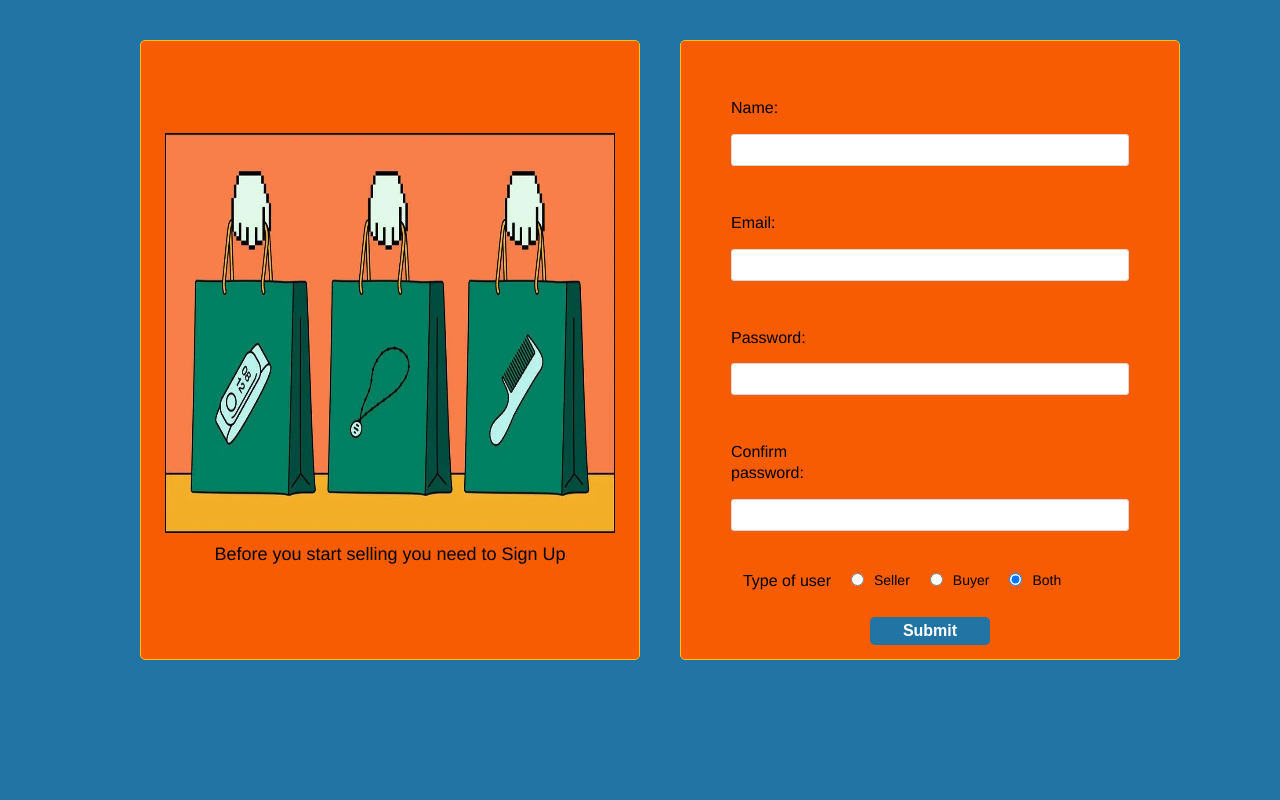
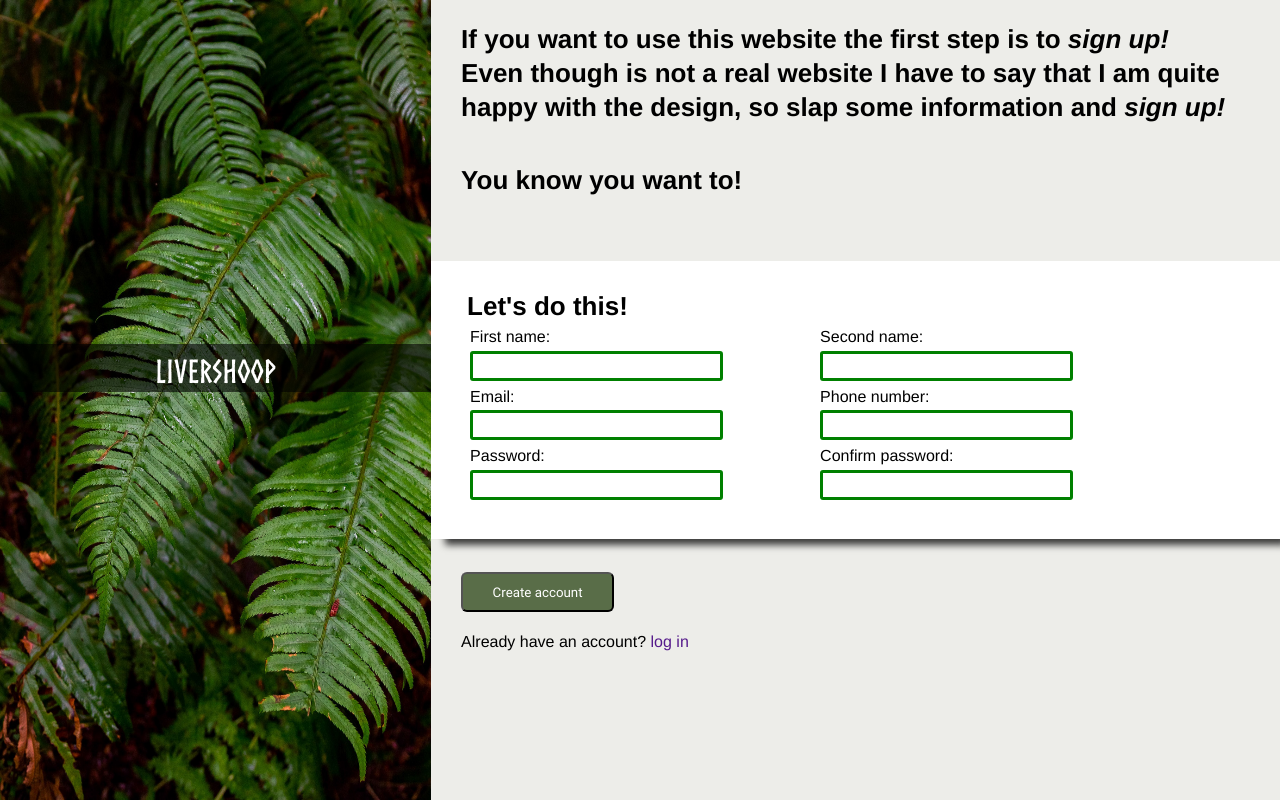
Before and after one commit to LAGstudi0/adWebsiteForm, a plain HTML site: page index.html in a window 1280 px wide. Drawn offline with Linux system fonts and the light colour scheme.

Commit message:
second iteration of the design finished, password check also added

```diff
--- a/index.html
+++ b/index.html
@@ -5,37 +5,63 @@
     <meta http-equiv="X-UA-Compatible" content="IE=edge">
     <meta name="viewport" content="width=device-width, initial-scale=1.0">
     <link rel="stylesheet" href="styles.css">
-    <title>Document</title>
+    <title>Sign Up</title>
+    <script>
+        function matchPasswords() {
+            var pwd1 = document.getElementById('password');
+            var pwd2 = document.getElementById('password2');
+
+            if(pwd1 == pwd2) {
+                alert('password matched');
+            }   else {
+                alert('password did not match');
+            }
+        }
+    </script>
 </head>
 <body>
-    <header>
-        <div class="form-header">
-            <img src="images/mainImage.jpg" alt="">
-            <div class="welcome-text">
-                Before you start selling you need to Sign Up
+    <div class="img-container">
+        <div class="banner"></div>
+        <h1>LIVERSHOOP</h1>
+        <img class="form-photo" src="images/leaf.jpg" alt="">
     </div>
+    <div class="form-container">
+        <div class="form-explanation">
+            <h1 class="form-top-text">If you want to use this website the first step is to <i>sign up!</i> Even though is
+                not a real website I have to say that I am quite happy with the design, so slap some information and
+                <i>sign up!</i>
+            </h1>
+            <h1 class="form-top-text" id="bottom">You know you want to!</h1>
         </div>
-    </header>
 
             <form action="" method="get" class="seller-form">
+                <h1 class="form-top-text">Let's do this!</h1>
+                <div class="form-inputs-container">
                     <div class="form-row">
-                <label for="full-name">Name:</label>
-                <input type="text" id="full-name" name="full-name">
+                        <label for="first-name">First name:</label>
+                        <input type="text" id="first-name" name="first-name" minlength="1">
+                    </div>
+                    <div class="form-row">
+                        <label for="second-name">Second name:</label>
+                        <input type="text" id="second-name" name="second-name" minlength="1">
                     </div>
                     <div class="form-row">
                         <label for="email">Email:</label>
                         <input type="email" id="email" name="email">
                     </div>
                     <div class="form-row">
+                        <label for="phone">Phone number:</label>
+                        <input type="tel" id="phone" name="phone" minlength="7">
+                    </div>
+                    <div class="form-row">
                         <label for="password">Password:</label>
-                <input type="password" id="password" name="password">
+                        <input type="password" name="password" minlength="7">
                     </div>
                     <div class="form-row">
                         <label for="password2">Confirm password:</label>
-                <input type="password" id="password2" name="password2">
+                        <input type="password" name="password2" minlength="7">
                     </div>
-
-            <fieldset class="legacy-form-row">
+                    <!-- <fieldset class="legacy-form-row">
                         <legend>Type of user</legend>
                         <input type="radio" name="user-type" id="user-type1" value="seller">
                         <label for="user-type1" class="radio-label">Seller</label>
@@ -43,9 +69,15 @@
                         <label for="user-type2" class="radio-label">Buyer</label>
                         <input type="radio" name="user-type" id="user-type3" value="both" checked>
                         <label for="user-type3" class="radio-label">Both</label>
-            </fieldset>
+                    </fieldset> -->
 
-            <div class="form-row-button"><button>Submit</button></div>
+                </div>
         </form>
+        <div class="form-row-button"><button onclick="matchPasswords()">Create account</button>
+        <span>Already have an account? <a href="">log in</a></span></div>
+    </div>
 </body>
+
+
+
 </html>
--- a/styles.css
+++ b/styles.css
@@ -4,182 +4,153 @@
     box-sizing: border-box;
 }
 
+@font-face {
+    font-family: logo;
+    src: url('fonts/Norse-Bold.otf');
+}
+
+@font-face {
+    font-family: h1Text;
+    src: url('fonts/Roboto-Regular.ttf');
+}
+
+html {
+    width: 100%;
+    height: 100%;
+}
 body {
-   background-color: #2274A5;
+    height: 100%;
+    width: 100%;
+   /* background-color: #2274A5; */
    font-family: 'helvetica', 'Arial', sans-serif;
    font-size: 16px;
    line-height: 1.3;
 
    display: flex;
-   flex-direction: column;
-   align-items: center;
+   /* grid-template-columns: 1fr 3fr; */
+   /* flex-direction: column; */
+   /* align-items: left; */
 }
 
-.form-header {
-    text-align: center;
-    background-color: #F75C03;
-    border: 1px solid #F1C40F;
-    border-radius: 5px;
-
-    width: 80%;
-    margin: 40px 40px;
-    padding: 10px;
+.img-container {
+    display: flex;
+    position: relative;
+    background-color: aqua;
+    height: 100%;
+    width: 650px;
 }
 
-.form-header .welcome-text {
-    margin-top: 10px;
-    font-size: 12px;
+.banner {
+    position: absolute;
+    text-align: center;
+    /* padding: 5px; */
+    width: 100%;
+    height: 3em;
+    background-color: black;
+    top: 43vh;
+    opacity: 0.6;
 }
 
-img {
-    width: 60%;
+.img-container h1 {
+    position: absolute;
+    top: 43.9vh;
+    width: 100%;
+    text-align: center;
+
+    color: white;
+    font-family: logo;
+    background-color: transparent;
 }
 
-.seller-form {
-    background-color: #F75C03;
-    border: 1px solid #F1C40F;
-    border-radius: 5px;
+.form-photo {
+    min-width: 120px;
+    height: 100%;
+    width: 100%;
+}
 
-    width: 80%;
-    padding: 50px;
-    margin: 0 0 40px 0;
+.form-container {
+    width: 100%;
+    background-color: #edede9;
+}
+
+.form-container .seller-form {
+    padding: 6px;
+    background-color: white;
+    box-shadow:  10px 10px 7px -4px rgba(0,0,0,0.75);
+}
+
+.form-inputs-container {
+    display: grid;
+    margin-bottom: 30px;
+    grid-template-columns: 350px 400px;
+    grid-template-rows: 1fr 1fr 1fr;
 }
 
 .form-row {
-    margin-bottom: 40px;
+    padding: 3px;
+    gap: 3px;
+    margin-left: 30px;
     display: flex;
     flex-direction: column;
-    justify-content: flex-start;
-    flex-wrap: wrap;
 }
 
-.legacy-form-row {
-    border: none;
-    margin-bottom: 40px;
+.form-row input {
+    appearance: none;
+    height: 30px;
+    width: 253px;
+    border: 1px solid #E5E7EB;
+    border-radius: 3px;
 }
 
-.legacy-form-row legend {
-    margin-bottom: 15px;
+input:focus {
+    border: 3px solid blue;
+    box-shadow: 2px 2px;
 }
 
-.legacy-form-row .radio-label {
-    display: block;
-    font-size: 14px;
-    padding: 0 20px 0 10px;
+.form-row input:invalid {
+    border: 3px solid red;
 }
 
-.legacy-form-row input[type='radio'] {
-    margin-top: 2px;
+.form-row input:valid {
+    border: 3px solid green;
 }
 
-.legacy-form-row .radio-label, .legacy-form-row input[type='radio'] {
-    float: left;
+.form-container {
+    display: grid;
+    grid-template-columns: 1fr;
+    grid-template-rows: 1fr 1fr 1fr;
 }
 
-/* add style for when is being watched from the computer  */
-@media only screen and (min-width: 700px) {
-    body {
-        flex-direction: row;
-        justify-content: center;
-
-    }
-
-    .form-header {
-        display: flex;
-        flex-direction: column;
-        width: 500px;
-        height: 620px;
-        align-items: center;
-        justify-content: center;
-    }
-    .seller-form {
-        width: 500px;
-        height: 620px;
-        margin-bottom: 0px;
-    }
-
-    img {
-        height: 400px;
-        width: 450px;
-
-    }
-
-    .form-header .welcome-text {
-        margin-top: 10px;
-        font-size: 18px;
-    }
-    .form-row input[type='text'],
-    .form-row input[type='email'],
-    .form-row input[type='password'],
-    .form-row select,
-    .form-row textarea {
-        width: 250px;
-        height: initial;
-    }
-
-    .form-row label {
-        text-align: left;
-        width: 120px;
-        margin-top: 7px;
-        padding-right: 40px;
-    }
-
-    .legacy-form-row {
-        margin-bottom: 10px;
-    }
-
-    .legacy-form-row legend {
-        width: 120px;
-        text-align: right;
-        padding-right: 20px;
-    }
-
-    .legacy-form-row legend {
-        float: left;
-    }
-
-    .form-row-button button {
-        display: flex;
-        justify-content: center;
-        width: 120px;
-    }
-
-    .form-row-button {
-        display: flex;
-        justify-content: center;
-    }
-}
-
-.form-row input[type="text"],
-.form-row input[type='email'],
-.form-row input[type='password']    {
-    background-color: #FFFFFF;
-    border: 1px solid #D6D9DC;
-    border-radius: 3px;
-    width: 100%;
-    padding: 7px;
-    font-size: 14px;
+.form-row-button {
+    display: flex;
+    flex-direction: column;
+    margin: 30px;
+    gap: 20px;
+    margin-top: 33px;
 }
 
 .form-row-button button {
-    font-size: 16px;
-    font-weight: bold;
+    font-family: h1Text;
+    appearance: none;
+    border-radius: 6px;
+    width: 153px;
+    height: 40px;
+    color: white;
+    background-color: #596D48;
 
-    color: #FFFFFF;
-    background-color: #2274A5;
-
-    border: none;
-    border-radius: 5px;
-
-    padding: 5px 40px;
-    text-align: center;
-    cursor: pointer;
 }
 
-.form-row button:hover {
-    background-color: #00CC66;
+a {
+    text-decoration: none;
 }
 
-.form-row label {
-    margin-bottom: 15px;
+.form-top-text {
+    margin-top: 23px;
+    font-size: 26px;
+    width: 60vw;
+    margin-left: 30px;
 }
+
+#bottom {
+    margin-top: 40px;
+}
```
Also changed, not shown: fonts/Norse-Bold.otf (added), fonts/Roboto-Regular.ttf (added), images/leaf.jpg (added). Lines whose indentation alone changed are shown as unchanged.
